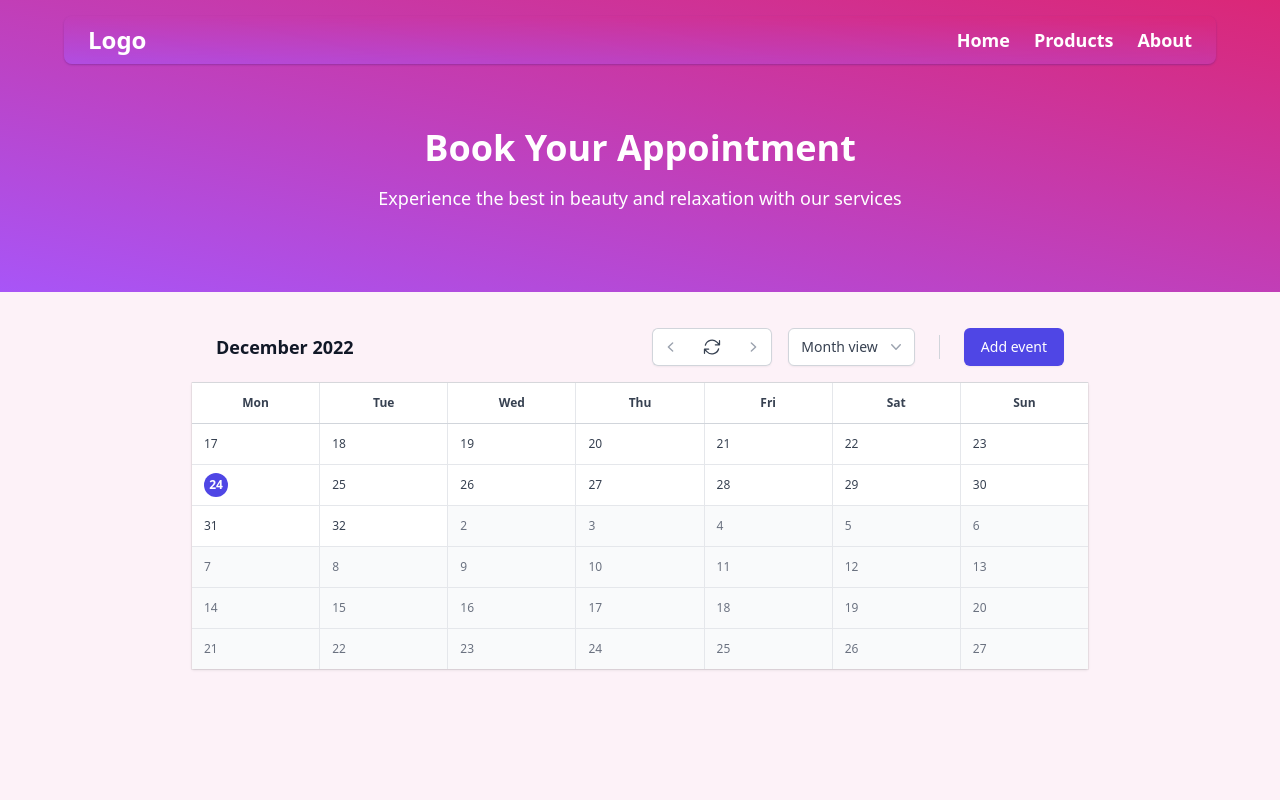
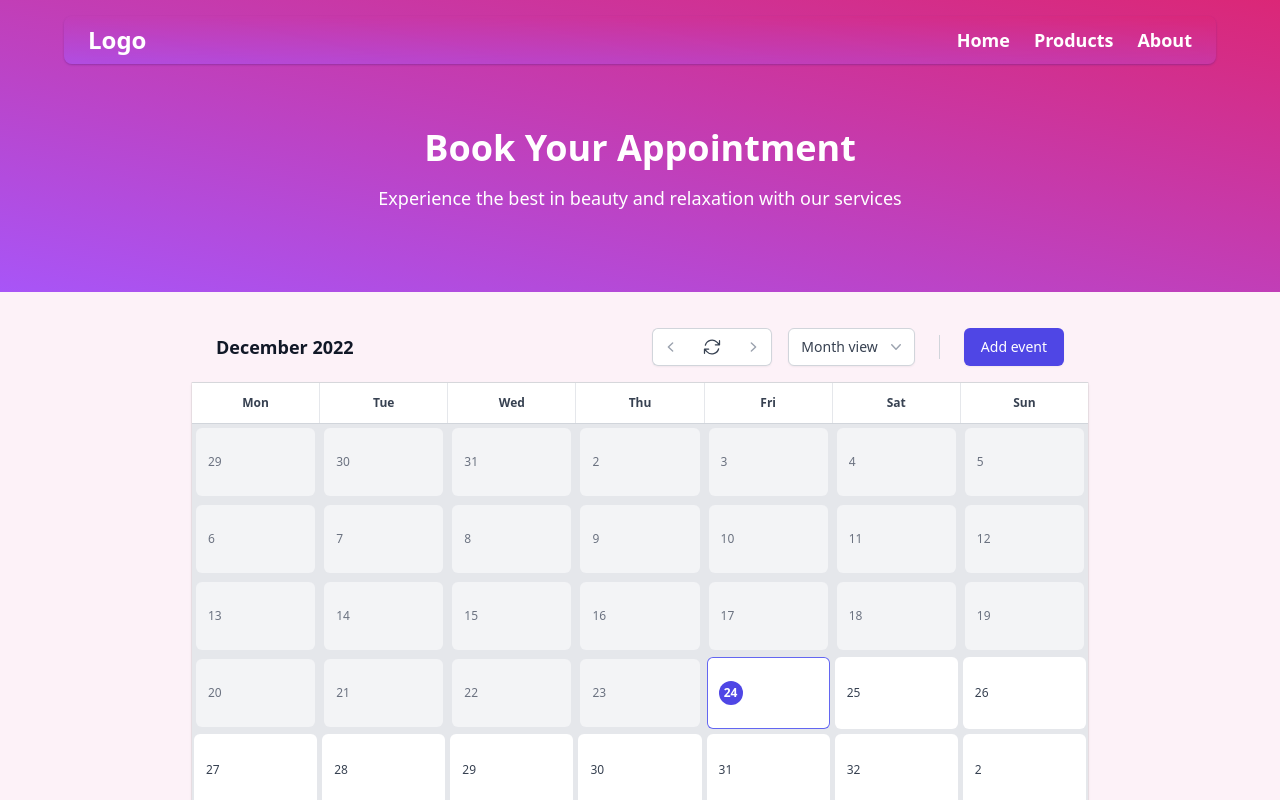
Before and after one commit to JustMrMendez/ynvnails, a React (Vite) app: page /booking in a window 1280 px wide. Shown: the top 800 px of the page. Built offline with nearby package versions, Linux system fonts and the light colour scheme.

Commit message:
better callendar

```diff
--- a/src/components/Calendar.tsx
+++ b/src/components/Calendar.tsx
@@ -345,15 +345,18 @@ export default function Calendar() {
                     </div>
                 </div>
                 <div className="flex bg-gray-200 text-xs leading-6 text-gray-700 lg:flex-auto">
-                    <div className="hidden w-full lg:grid lg:grid-cols-7 lg:grid-rows-6 lg:gap-px">
+                    <div className="group hidden w-full lg:grid lg:grid-cols-7 lg:grid-rows-6 lg:gap-px">
                         {days.map(day => (
-                            <div
+                            <button
                                 key={day.date}
                                 className={classNames(
-                                    day.isCurrentMonth
-                                        ? "bg-white"
-                                        : "bg-gray-50 text-gray-500",
-                                    "relative py-2 px-3"
+                                    day.open
+                                        ? "m-[2px] bg-white transition hover:z-50 hover:scale-110 hover:!bg-pink-300  group-hover:z-0 group-hover:bg-pink-100"
+                                        : "pointer-events-none m-1 bg-gray-100 text-gray-500",
+                                    day.isToday
+                                        ? "ring-1 ring-inset ring-indigo-500"
+                                        : "",
+                                    "relative z-50 rounded-md border-pink-100 py-2 px-3 text-left "
                                 )}
                             >
                                 <time
@@ -395,7 +398,7 @@ export default function Calendar() {
                                         )}
                                     </ol>
                                 )}
-                            </div>
+                            </button>
                         ))}
                     </div>
                     <div className="isolate grid w-full grid-cols-7 grid-rows-6 gap-px lg:hidden">
--- a/src/components/utils.ts
+++ b/src/components/utils.ts
@@ -12,6 +12,7 @@ export interface Day {
     isCurrentMonth?: boolean;
     isToday?: boolean;
     events: Event[];
+    open: any;
 }
 
 export function generateCalendar(month: number, year: number): Day[] {
@@ -20,29 +21,65 @@ export function generateCalendar(month: number, year: number): Day[] {
     const currentMonthNumber = today.getMonth();
     const currentDate = today.getDate();
 
-    console.log(
-        `is current month: ${
-            month === currentMonthNumber && year === currentYear
-        }`
-    );
+    // Calculate the date of the last Monday of the previous month
+    const lastMonday = new Date(year, month, 0);
+    while (lastMonday.getDay() !== 1) {
+        lastMonday.setDate(lastMonday.getDate() - 1);
+    }
 
     const days: Day[] = [];
-    for (let i = currentDate - 7; i <= currentDate + 34; i++) {
-        const date = new Date(year, month, i);
+    let date = lastMonday;
+    while (days.length < 42) {
         const isoDate = date.toISOString();
         const day: Day = {
             date: isoDate.substring(0, 10),
             isCurrentMonth:
                 month === currentMonthNumber &&
                 year === currentYear &&
-                i > 0 &&
-                i < 32,
-            isToday: currentDate === i && month == currentMonthNumber,
-
+                date.getDate() >= 1 &&
+                date.getDate() <= 31,
+            isToday:
+                currentDate === date.getDate() && month == currentMonthNumber,
+            open:
+                (date.getFullYear() > currentYear ||
+                    (date.getFullYear() === currentYear &&
+                        date.getMonth() > currentMonthNumber) ||
+                    (date.getFullYear() === currentYear &&
+                        date.getMonth() === currentMonthNumber &&
+                        date.getDate() >= currentDate)) &&
+                date.getMonth() <= currentMonthNumber + 2 &&
+                date.getTime() - today.getTime() <= 60 * 24 * 60 * 60 * 1000,
             events: [],
             isSelected: false,
         };
         days.push(day);
+        date.setDate(date.getDate() + 1);
     }
+
+    // Add events to the calendar
+    const events: Event[] = [
+        {
+            id: 1,
+            name: "Event 1",
+            time: "10:00",
+            datetime: "2021-05-01T10:00:00",
+            href: "https://www.google.com",
+        },
+        {
+            id: 2,
+            name: "Event 2",
+            time: "10:00",
+            datetime: "2021-05-01T10:00:00",
+            href: "https://www.google.com",
+        },
+    ];
+
+    // add events to a random day in the calendar
+    for (let i = 0; i < events.length; i++) {
+        const event = events[i];
+        const day = days[Math.floor(Math.random() * days.length)];
+        day.events.push(event);
+    }
+
     return days;
 }
```
